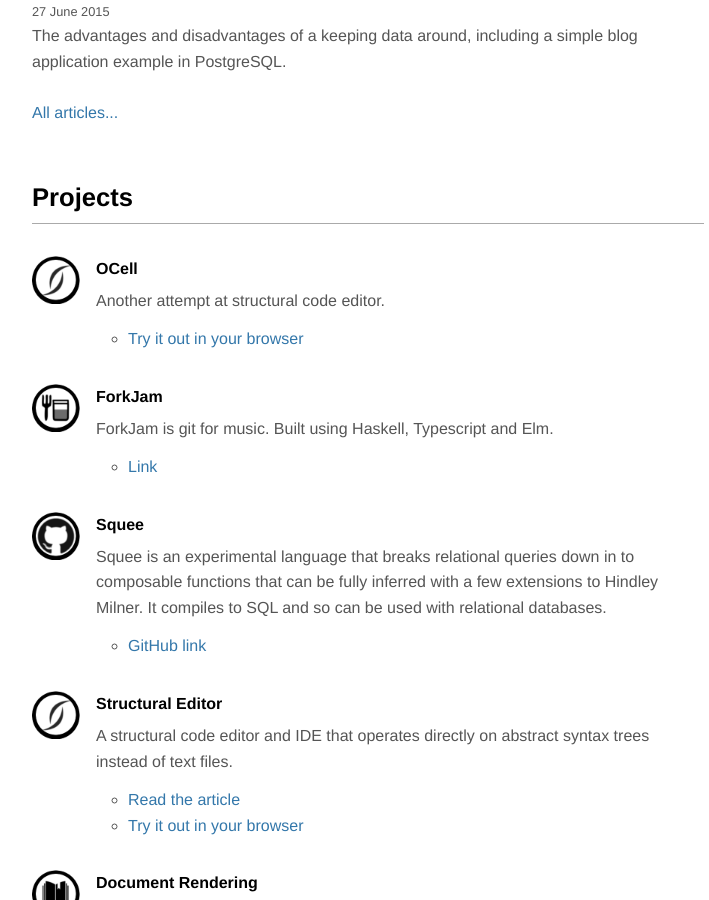
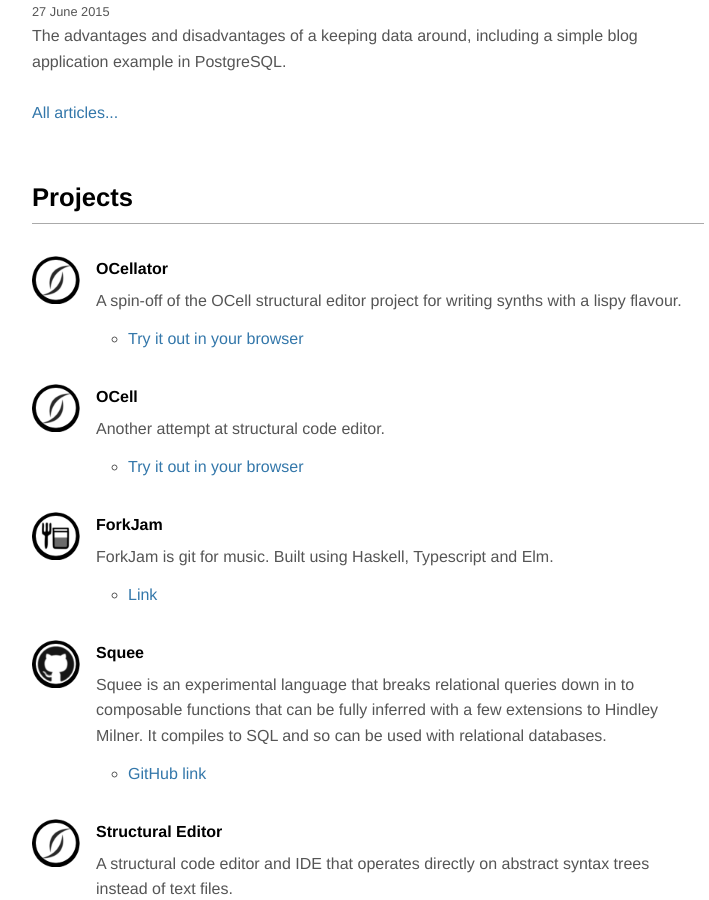
Before and after one commit to KMahoney/kmahoney.github.io, a Jekyll site: the page built from index.html, in a window 1280 px wide and 900 px high, scrolled down 1132 px. Shown: the whole window, without its empty margins (272-981 px from the left). Built offline with Jekyll 4.4.1, drawn with Linux system fonts in a browser that asks for light colours.

Commit message:
add ocellator to index

```diff
--- a/index.html
+++ b/index.html
@@ -44,6 +44,19 @@ description: Personal homepage of Kevin Mahoney
 
 <section>
   <h2 id="projects">Projects</h2>
+
+  <article class="project">
+    <img src="img/projects/hlin_circle.png" alt="OCellator" />
+    <h3>OCellator</h3>
+    <div class="description">
+      <p>
+        A spin-off of the OCell structural editor project for writing synths with a lispy flavour.
+      </p>
+      <ul>
+        <li><a href="/ocellator/">Try it out in your browser</a></li>
+      </ul>
+    </div>
+  </article>
 
   <article class="project">
     <img src="img/projects/hlin_circle.png" alt="OCell" />
```
